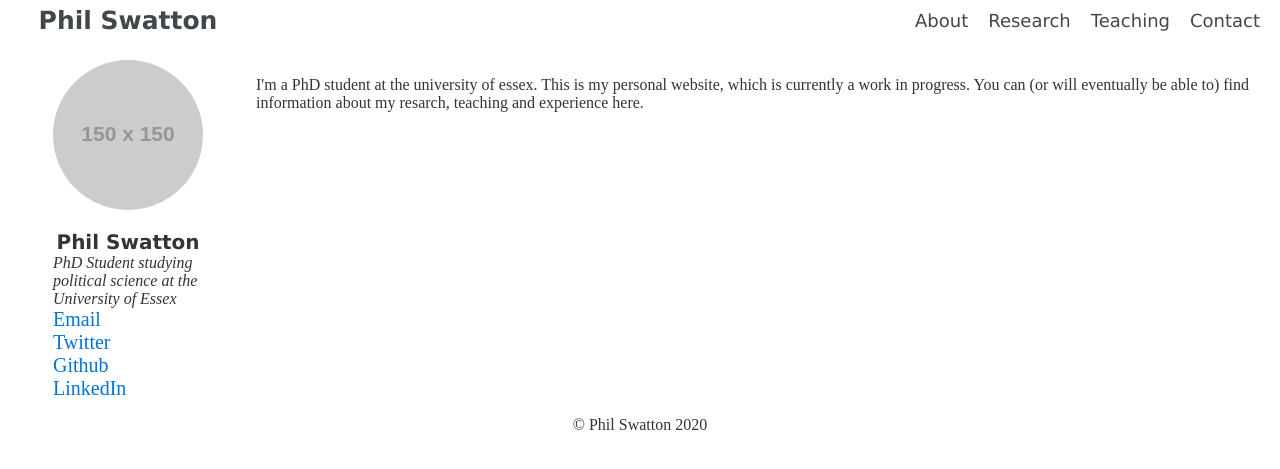
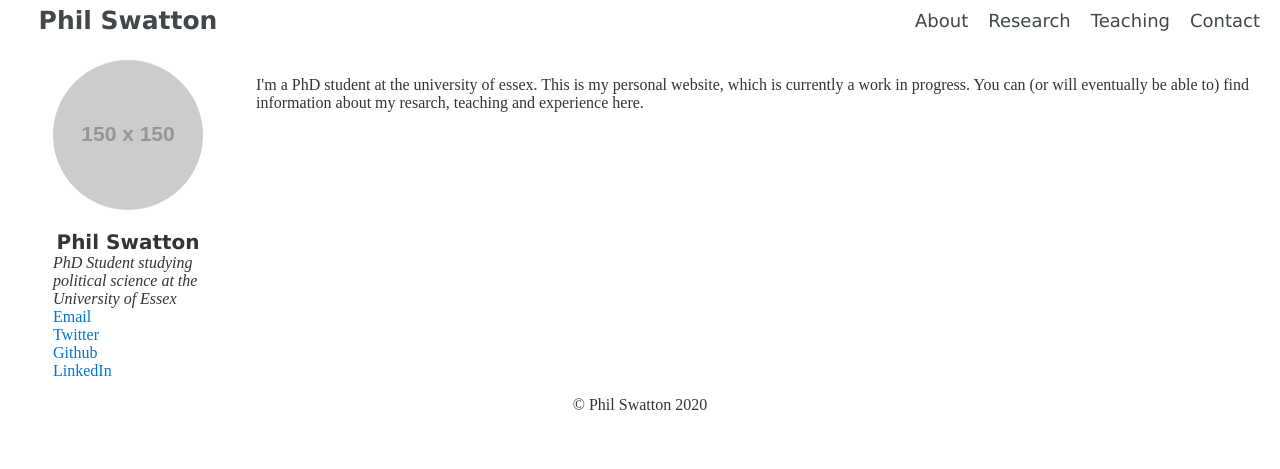
Before and after one commit to philswatton/philswatton.github.io, a Jekyll site: the page built from index.html, in a window 1280 px wide. Shown: the top 469 px of the page. Built offline with Jekyll 4.4.1, drawn with Linux system fonts in a browser that asks for light colours.

Commit message:
.side li font-size
Was originally deleted by mistake

```diff
--- a/css/main.css
+++ b/css/main.css
@@ -131,6 +131,10 @@
   list-style: none;
 }
 
+.side li {
+ font-size: 16px;
+}
+
 /*Main content*/
 .content {
   flex: 0 0 80%;
```
